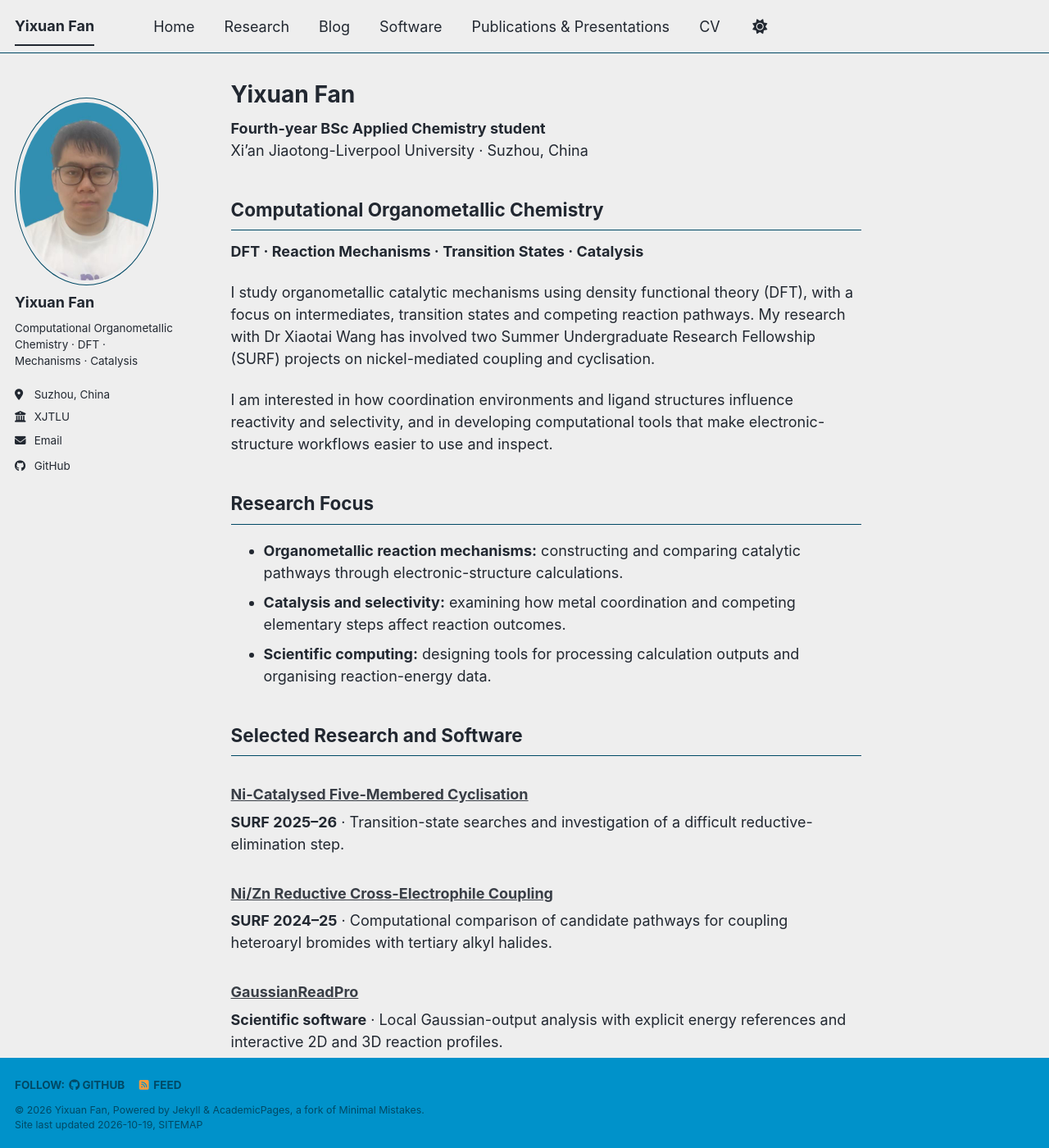
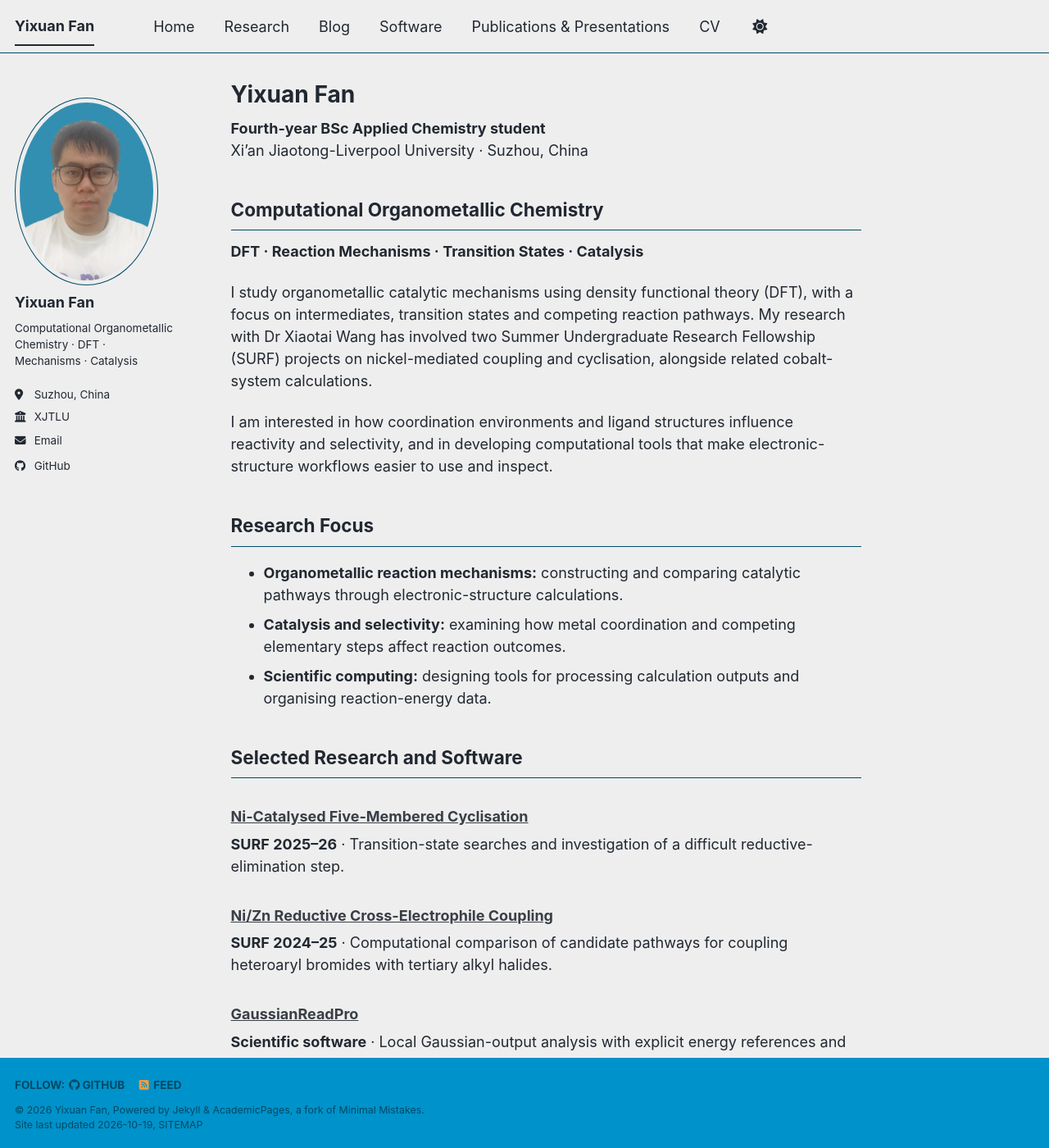
Before and after one commit to Lightmessager/lightmessager.github.io, a Jekyll site: the page built from _pages/about.md, in a window 1280 px wide and 1400 px high. Shown: the whole window at 82% size. Built offline with Jekyll 4.4.1, drawn with Linux system fonts in a browser that asks for light colours; a style sheet for code colours, icons or effects is not loaded; some of the changed text lies outside the part shown.

```diff
--- a/_pages/about.md
+++ b/_pages/about.md
@@ -12,7 +12,7 @@ Xi'an Jiaotong-Liverpool University · Suzhou, China
 
 **DFT · Reaction Mechanisms · Transition States · Catalysis**
 
-I study organometallic catalytic mechanisms using density functional theory (DFT), with a focus on intermediates, transition states and competing reaction pathways. My research with Dr Xiaotai Wang has involved two Summer Undergraduate Research Fellowship (SURF) projects on nickel-mediated coupling and cyclisation.
+I study organometallic catalytic mechanisms using density functional theory (DFT), with a focus on intermediates, transition states and competing reaction pathways. My research with Dr Xiaotai Wang has involved two Summer Undergraduate Research Fellowship (SURF) projects on nickel-mediated coupling and cyclisation, alongside related cobalt-system calculations.
 
 I am interested in how coordination environments and ligand structures influence reactivity and selectivity, and in developing computational tools that make electronic-structure workflows easier to use and inspect.
 
```
Also changed, not shown: other parts of _pages/about.md (+10 -0 lines).
